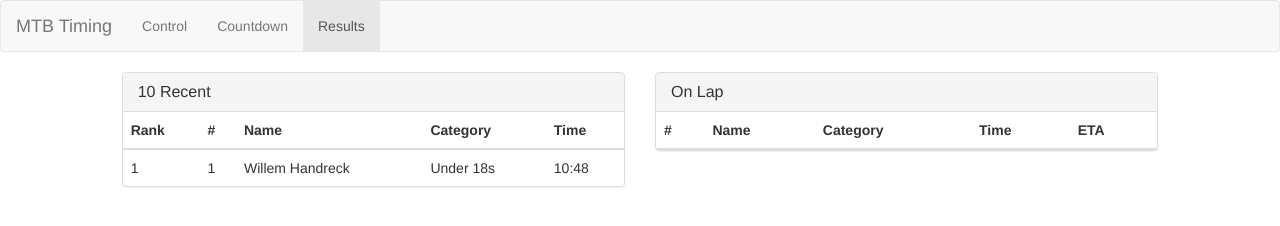
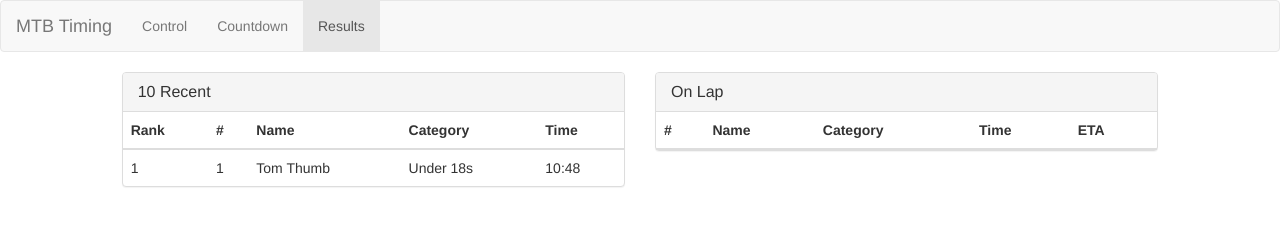
Before and after one commit to willem-h/mtb-timing, a website: page static/results.html in a window 1280 px wide. Drawn offline with Linux system fonts and the light colour scheme; no server answers.

Commit message:
Remove data.

```diff
--- a/static/results.html
+++ b/static/results.html
@@ -53,7 +53,7 @@
                         <tr>
                             <td>1</td>
                             <td>1</td>
-                            <td>Willem Handreck</td>
+                            <td>Tom Thumb</td>
                             <td>Under 18s</td>
                             <td>10:48</td>
                         </tr>
```
